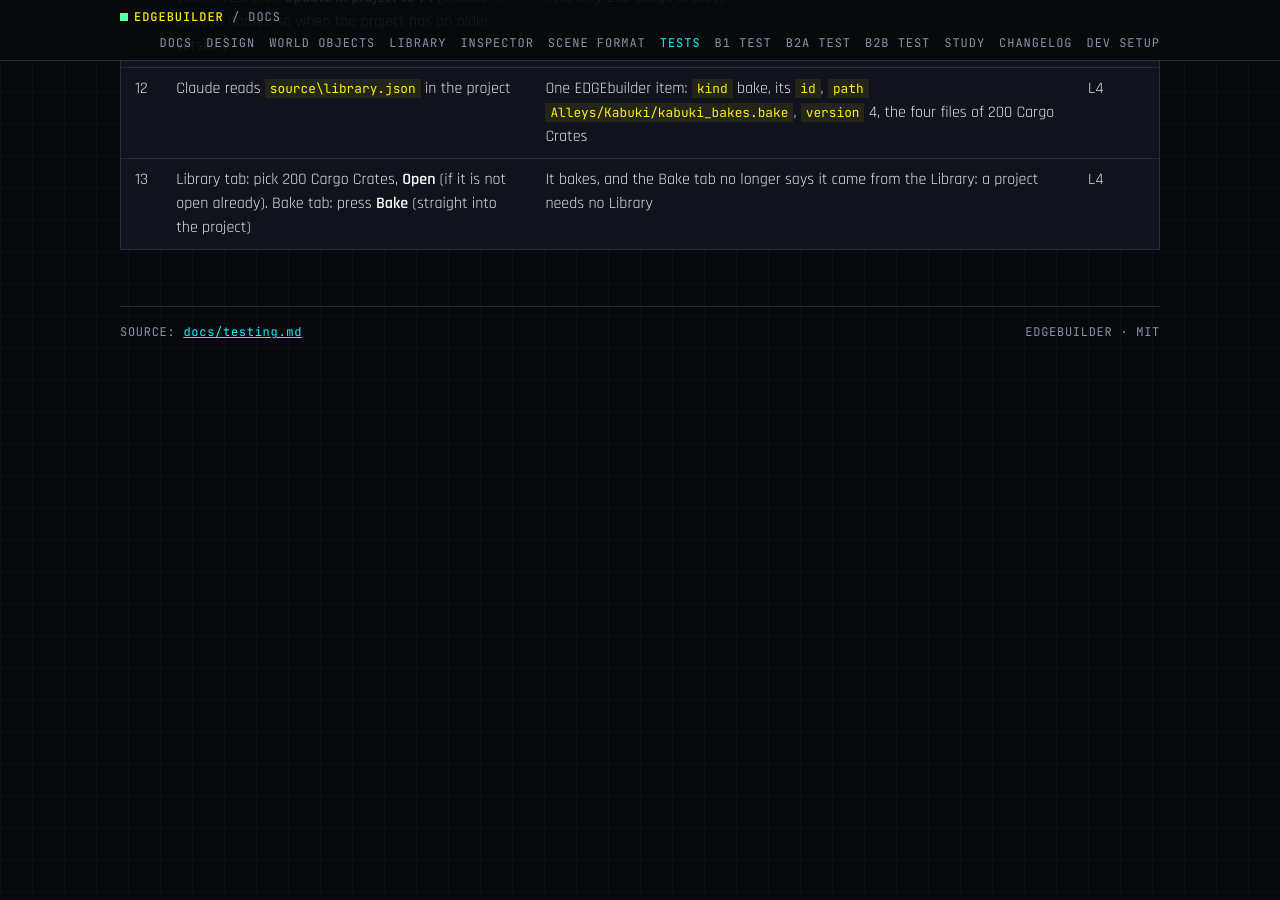
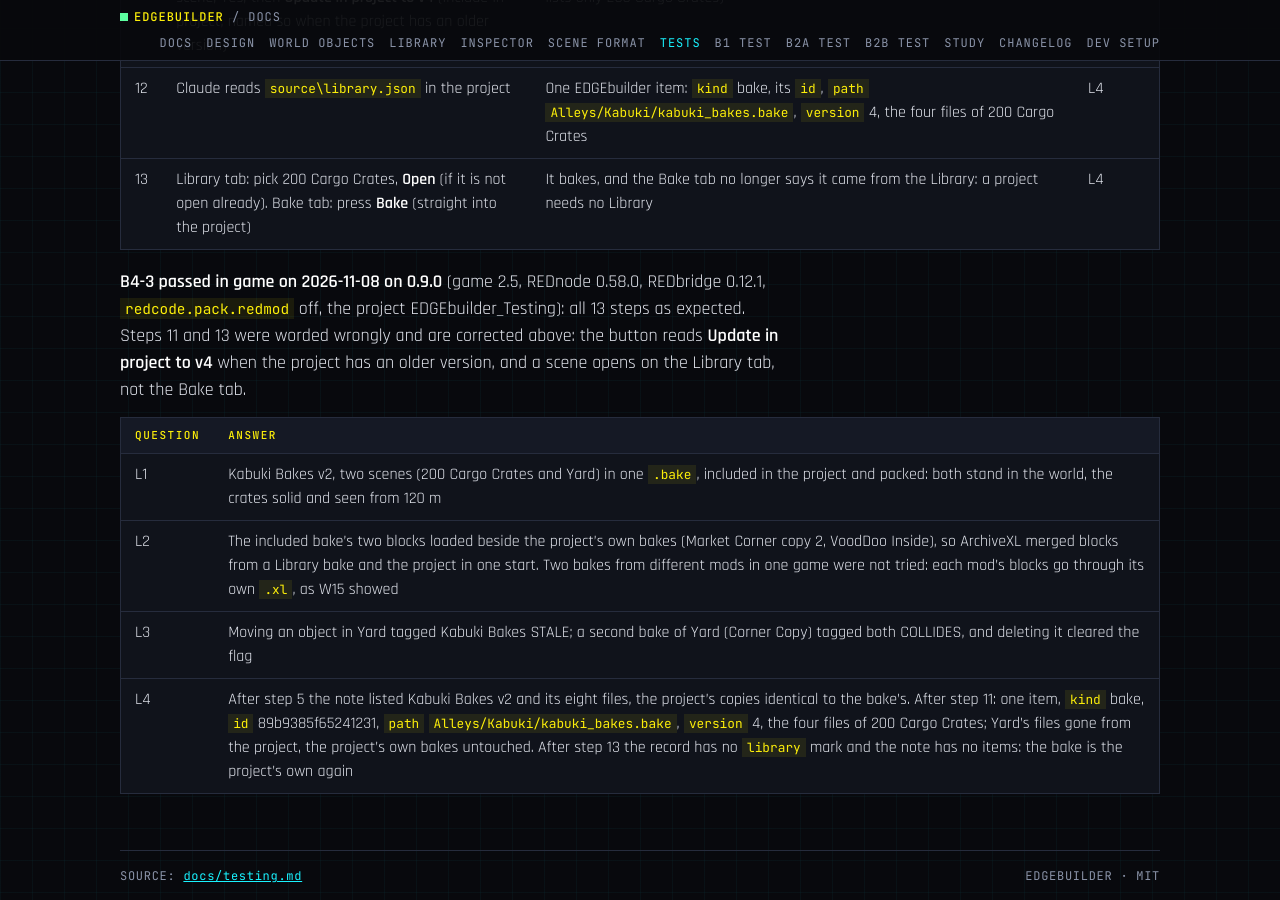
Before and after one commit to Edgemodders/EDGEbuilder, a Jekyll site: the page built from docs/testing.md, in a window 1280 px wide and 900 px high, scrolled down 35652 px. Built offline with Jekyll 4.4.1, drawn with Linux system fonts in a browser that asks for light colours; before the commit the page ends 36057 px from its top, so only the background shows below that.

Commit message:
Release 0.9.0: B4-3 Library bakes passed in game, all 13 steps
Co-Authored-By: Claude Opus 5.5 <noreply@anthropic.com>

```diff
--- a/docs/testing.md
+++ b/docs/testing.md
@@ -657,3 +657,12 @@ Before: deploy 0.9.0 with the game closed; `redcode.pack.redmod` is off. The RED
 | 11 | Pick Kabuki Bakes, the trash icon by the second scene, Yes; then **Update in project to v4** (Include in project, named so when the project has an older version) | Version 4, 1 scene; the project's copy of the second scene goes (the Bake tab lists only 200 Cargo Crates) | |
 | 12 | Claude reads `source\library.json` in the project | One EDGEbuilder item: `kind` bake, its `id`, `path` `Alleys/Kabuki/kabuki_bakes.bake`, `version` 4, the four files of 200 Cargo Crates | L4 |
 | 13 | Library tab: pick 200 Cargo Crates, **Open** (if it is not open already). Bake tab: press **Bake** (straight into the project) | It bakes, and the Bake tab no longer says it came from the Library: a project needs no Library | L4 |
+
+**B4-3 passed in game on 2026-11-08 on 0.9.0** (game 2.5, REDnode 0.58.0, REDbridge 0.12.1, `redcode.pack.redmod` off, the project EDGEbuilder_Testing): all 13 steps as expected. Steps 11 and 13 were worded wrongly and are corrected above: the button reads **Update in project to v4** when the project has an older version, and a scene opens on the Library tab, not the Bake tab.
+
+| Question | Answer |
+|---|---|
+| L1 | Kabuki Bakes v2, two scenes (200 Cargo Crates and Yard) in one `.bake`, included in the project and packed: both stand in the world, the crates solid and seen from 120 m |
+| L2 | The included bake's two blocks loaded beside the project's own bakes (Market Corner copy 2, VoodDoo Inside), so ArchiveXL merged blocks from a Library bake and the project in one start. Two bakes from different mods in one game were not tried: each mod's blocks go through its own `.xl`, as W15 showed |
+| L3 | Moving an object in Yard tagged Kabuki Bakes STALE; a second bake of Yard (Corner Copy) tagged both COLLIDES, and deleting it cleared the flag |
+| L4 | After step 5 the note listed Kabuki Bakes v2 and its eight files, the project's copies identical to the bake's. After step 11: one item, `kind` bake, `id` 89b9385f65241231, `path` `Alleys/Kabuki/kabuki_bakes.bake`, `version` 4, the four files of 200 Cargo Crates; Yard's files gone from the project, the project's own bakes untouched. After step 13 the record has no `library` mark and the note has no items: the bake is the project's own again |
```
Also changed, not shown: CLAUDE.md (+1 -1 lines), docs/design.md (+2 -2 lines), docs/index.md (+1 -1 lines), README.md, docs/assets/brand/badges/status.svg, docs/changelog.md, 1 other file.
